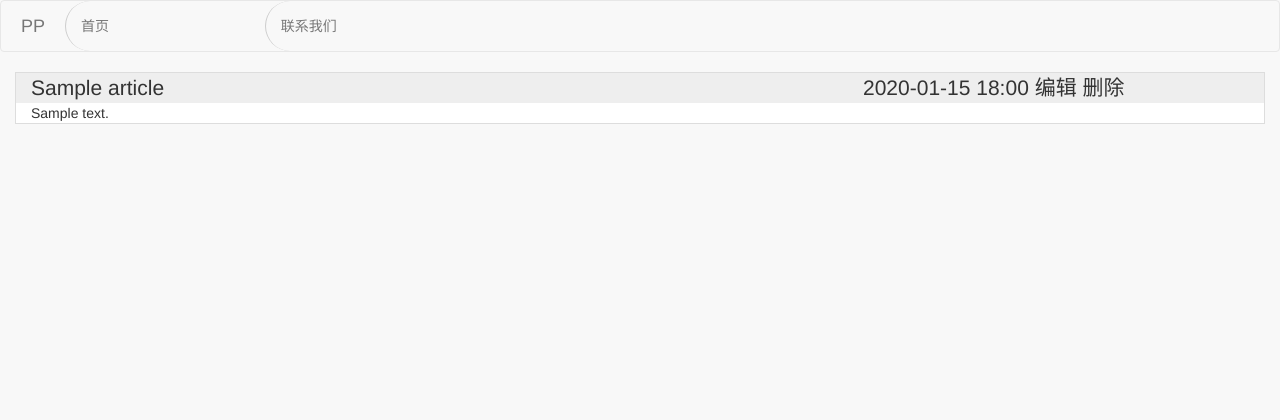
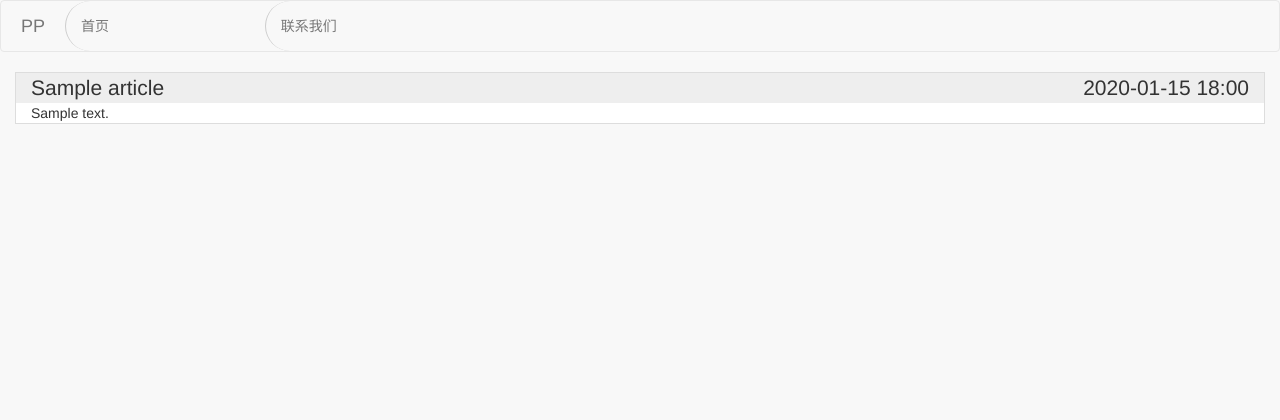
Before and after one commit to legenove/py_Blog, a Django app: template app/outside/templates/outside_articles/show.html in a window 1280 px wide. Shown: the top 420 px of the page. Run offline with Django 3.2, Linux system fonts and the light colour scheme; tables that the repository leaves empty hold one stand-in row (values such as "Sample post"); the template is opened without the code that fills it: values that come from a table or form of the project are taken from there, most other values are stand-ins (such as "Sample title", 1, 10 or a date in 2020); parts of the project's set-up code (start-up, migrations or seed data) failed here and were passed over; some libraries are stand-ins or nearby versions.

Commit message:
hide permit

```diff
--- a/app/outside/templates/index.html
+++ b/app/outside/templates/index.html
@@ -11,6 +11,7 @@
 {% block page_header %}
 <style>
     .news-created-at{color: #999;}
+    .friends .col-sm-4{padding: 0;}
 </style>
 {% endblock %}
 {% block top_nav %}
--- a/app/outside/templates/outside_articles/_article.html
+++ b/app/outside/templates/outside_articles/_article.html
@@ -7,9 +7,13 @@
             {% endif %}
         </div>
         <div class="col-sm-4">
-            {{ article.created_at }}
-            <a href="{% url 'edit_article' id=article.id %}" target="_blank">编辑</a>
-            <a href="{% url 'delete_article' id=article.id %}" target="_blank">删除</a>
+            <div class="pull-right">
+                {{ article.created_at }}
+                {% if user.is_superuser %}
+                <a href="{% url 'edit_article' id=article.id %}" target="_blank">编辑</a>
+                <a href="{% url 'delete_article' id=article.id %}" target="_blank">删除</a>
+                {% endif %}
+            </div>
         </div>
     </div>
     {% if mode != 'simple' %}
```
